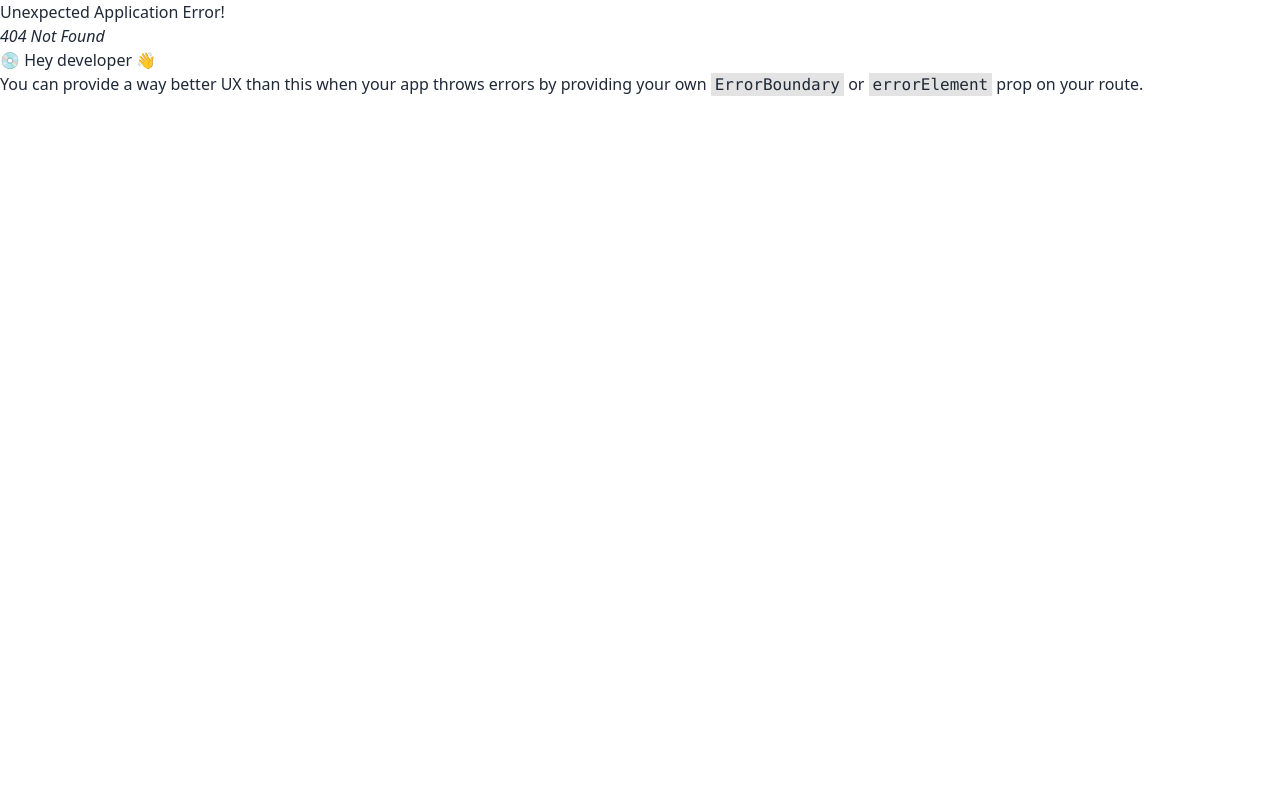
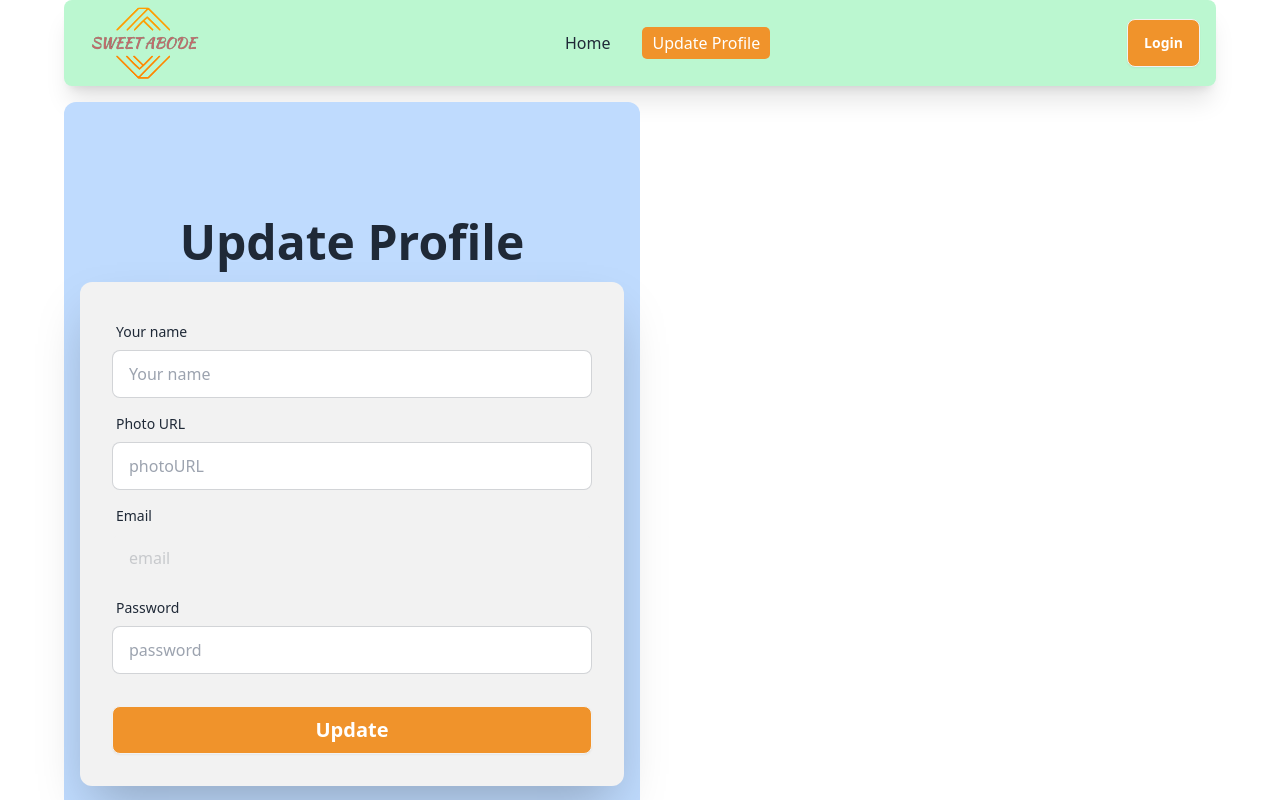
Before and after one commit to tuheen66/sweet-abode, a React (Vite) app: page /update-profile in a window 1280 px wide. Before the commit this address had no page. Shown: the top 800 px of the page. Built offline with nearby package versions, Linux system fonts and the light colour scheme.

Commit message:
added update profile page to the site

```diff
--- /dev/null
+++ b/src/Pages/UpdateProile/UpdateProfile.jsx
@@ -0,0 +1,80 @@
+
+
+const UpdateProfile = () => {
+    return (
+        <div className="grid grid-cols-2 w-[90%] mx-auto">
+      <div className="hero min-h-screen bg-blue-200 mb-4 rounded-xl">
+
+        <div className="hero-content flex-col w-full">
+          <div className="text-center lg:text-left ">
+            <h1 className="text-5xl font-bold">Update Profile</h1>
+          </div>
+          <div className="  shadow-2xl bg-base-200 w-full rounded-xl">
+            <form  className="card-body ">
+              <div className="form-control">
+                <label className="label">
+                  <span className="label-text">Your name</span>
+                </label>
+                <input
+                  type="text"
+                  name="name"
+                  placeholder="Your name"
+
+                  className="input input-bordered"
+                />
+              </div>
+              <div className="form-control">
+                <label className="label">
+                  <span className="label-text">Photo URL</span>
+                </label>
+                <input
+                  type="text"
+                  name="photo"
+
+                  placeholder="photoURL"
+                  className="input input-bordered"
+                />
+              </div>
+              <div className="form-control ">
+                <label className="label">
+                  <span className="label-text">Email</span>
+                </label>
+                <input
+                  type="email"
+                  name="email"
+
+                  placeholder="email"
+                  className="input input-bordered"
+                  disabled
+                />
+              </div>
+              <div className="form-control relative">
+                <label className="label">
+                  <span className="label-text">Password</span>
+                </label>
+                <input
+                  type="password"
+                  name="password"
+                  placeholder="password"
+                  className="input input-bordered"
+                  required
+                />
+
+
+              </div>
+              <div className="form-control mt-6">
+                <button className="btn bg-[#f0932b] text-white text-xl">
+                  Update
+                </button>
+              </div>
+            </form>
+          </div>
+        </div>
+      </div>
+
+
+    </div>
+    );
+};
+
+export default UpdateProfile;
--- a/src/main.jsx
+++ b/src/main.jsx
@@ -8,6 +8,7 @@ import Root from "./Root/Root.jsx";
 import Home from "./Pages/Home/Home.jsx";
 import Login from "./Pages/Login/Login.jsx";
 import Register from "./Pages/Register/Register.jsx";
+import UpdateProfile from './Pages/UpdateProile/UpdateProfile';
 
 
 const router = createBrowserRouter([
@@ -28,6 +29,10 @@ const router = createBrowserRouter([
         path: "/register",
         element: <Register></Register>
       },
+      {
+        path: "/update-profile",
+        element:<UpdateProfile></UpdateProfile>
+      },
 
     ],
   },
```
